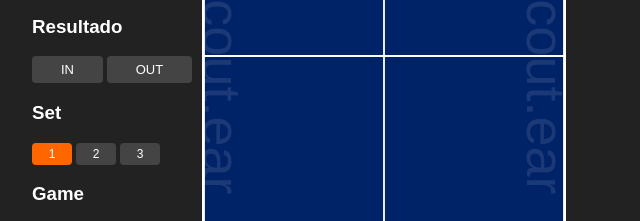
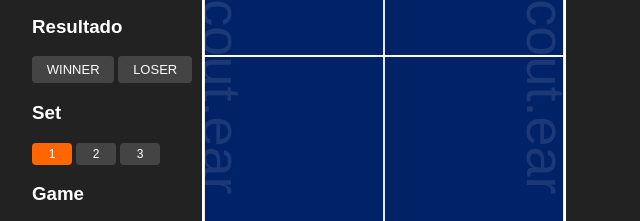
Before and after one commit to scoutear/iPadTag1, a plain HTML site: page index.html in a window 1280 px wide. Shown: the part 316-537 px from the top of the page, 256-896 px from the left. Drawn offline with Linux system fonts and the light colour scheme.

Commit message:
Update index.html

```diff
--- a/index.html
+++ b/index.html
@@ -55,8 +55,8 @@
 
   <h3>Resultado</h3>
   <div class="buttons horizontal" id="input-status">
-    <button data-status="IN">IN</button>
-    <button data-status="OUT">OUT</button>
+    <button data-status="WINNER">WINNER</button>
+    <button data-status="LOSER">LOSER</button>
   </div>
 
   <h3>Set</h3>
@@ -236,7 +236,7 @@ function drawFiltered(){
   records.forEach(r=>{if(players.includes(r.player)&&sets.includes(r.set))drawAction(r);});
 }
 function drawAction(r){
-  let col='#888';if(r.status==='IN')col='#00e000';else if(r.status==='OUT')col='#e00000';
+  let col='#888';if(r.status==='WINNER')col='#00e000';else if(r.status==='LOSER')col='#e00000';
   drawCircle(r.x1,r.y1,col);drawCircle(r.x2,r.y2,col);drawLine(r.x1,r.y1,r.x2,r.y2,col);
 }
 
```
